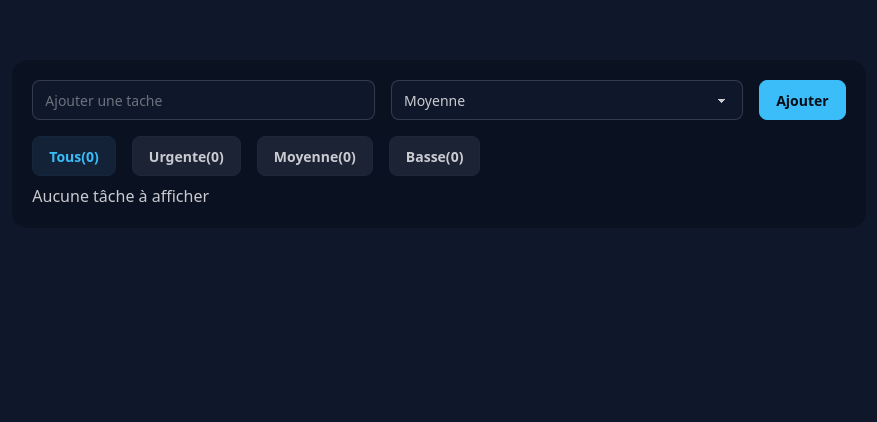
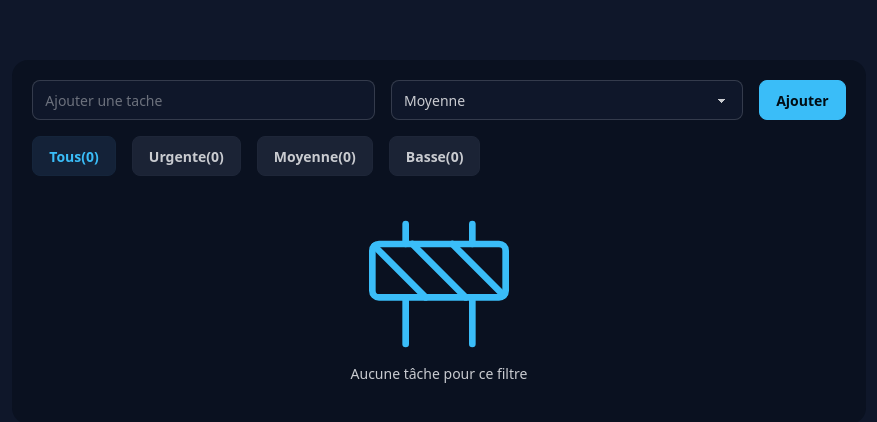
Before and after one commit to codejordy25/todo_reactjs, a React (Vite) app: page / in a window 1280 px wide. Shown: the top 422 px of the page, without its empty margins (201-1078 px from the left). Built offline with nearby package versions, Linux system fonts and the light colour scheme.

Commit message:
message si liste vide

```diff
--- a/src/App.tsx
+++ b/src/App.tsx
@@ -1,5 +1,6 @@
 import { useEffect, useState } from "react";
 import TodoItem from "./TodoItem";
+import { Construction } from "lucide-react";
 
 type Priority = "Urgente" | "Moyenne" | "Basse";
 
@@ -137,7 +138,17 @@ function App() {
               ))}
             </ul>
           ) : (
-            <div>Aucune tâche à afficher</div>
+            <div className=" flex justify-center items-center flex-col p-5">
+              <div>
+                <Construction
+                  strokeWidth={1}
+                  className="w-40 h-40 text-primary"
+                />
+              </div>
+              <div className="text-sm">
+                <p>Aucune tâche pour ce filtre</p>
+              </div>
+            </div>
           )}
         </div>
       </div>
```
